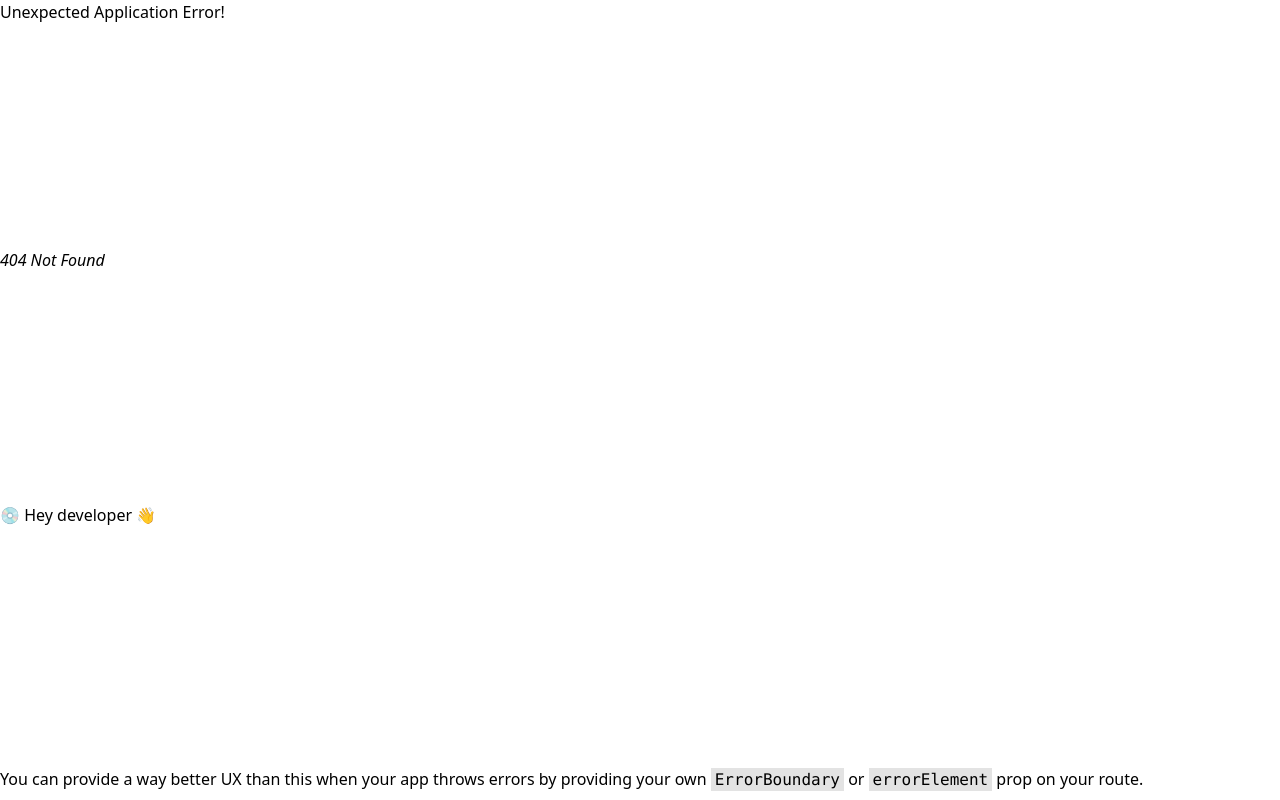
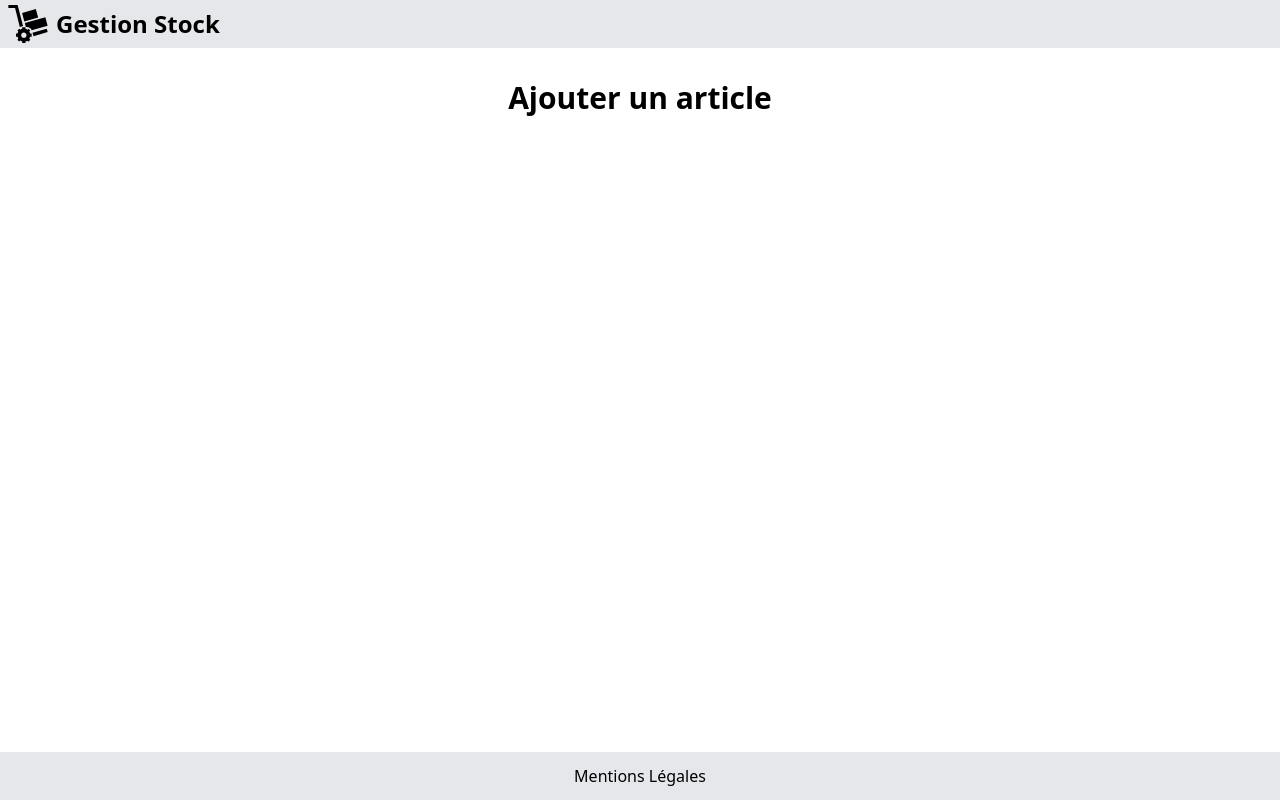
Before and after one commit to jlg-formation/tjscv1-mars-2024, a React (Vite) app in the folder front/: page /stock/add in a window 1280 px wide. Before the commit this address had no page. Built offline with nearby package versions, Linux system fonts and the light colour scheme.

Commit message:
dev: add stock router

```diff
--- a/front/src/router.tsx
+++ b/front/src/router.tsx
@@ -2,6 +2,7 @@ import { createBrowserRouter } from 'react-router-dom';
 import HomeView from './views/HomeView';
 import LegalView from './views/LegalView';
 import App from './App';
+import { stockRoutes } from './stock/stockRouter';
 
 export const router = createBrowserRouter([
   {
@@ -16,6 +17,7 @@ export const router = createBrowserRouter([
         path: 'legal',
         element: <LegalView />,
       },
+      ...stockRoutes,
     ],
   },
 ]);
--- /dev/null
+++ b/front/src/stock/stockRouter.tsx
@@ -0,0 +1,14 @@
+import { RouteObject } from 'react-router-dom';
+import ListView from './views/ListView';
+import AddView from './views/AddView';
+
+export const stockRoutes: RouteObject[] = [
+  {
+    path: 'stock',
+    element: <ListView />,
+  },
+  {
+    path: 'stock/add',
+    element: <AddView />,
+  },
+];
--- /dev/null
+++ b/front/src/stock/views/AddView.tsx
@@ -0,0 +1,11 @@
+import Main from '../../widgets/Main';
+
+function AddView() {
+  return (
+    <Main>
+      <h1>Ajouter un article</h1>
+    </Main>
+  );
+}
+
+export default AddView;
--- /dev/null
+++ b/front/src/stock/views/ListView.tsx
@@ -0,0 +1,11 @@
+import Main from '../../widgets/Main';
+
+function ListView() {
+  return (
+    <Main>
+      <h1>Liste des articles</h1>
+    </Main>
+  );
+}
+
+export default ListView;
```
